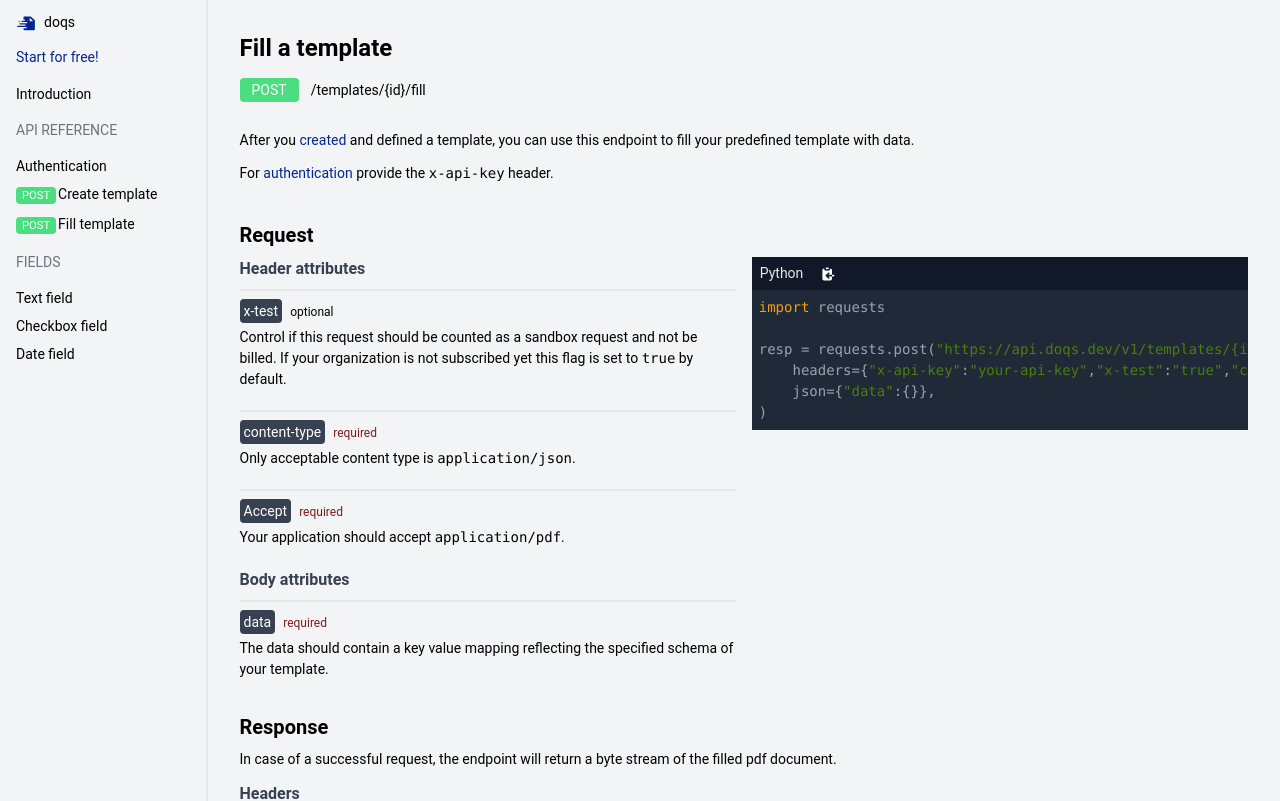
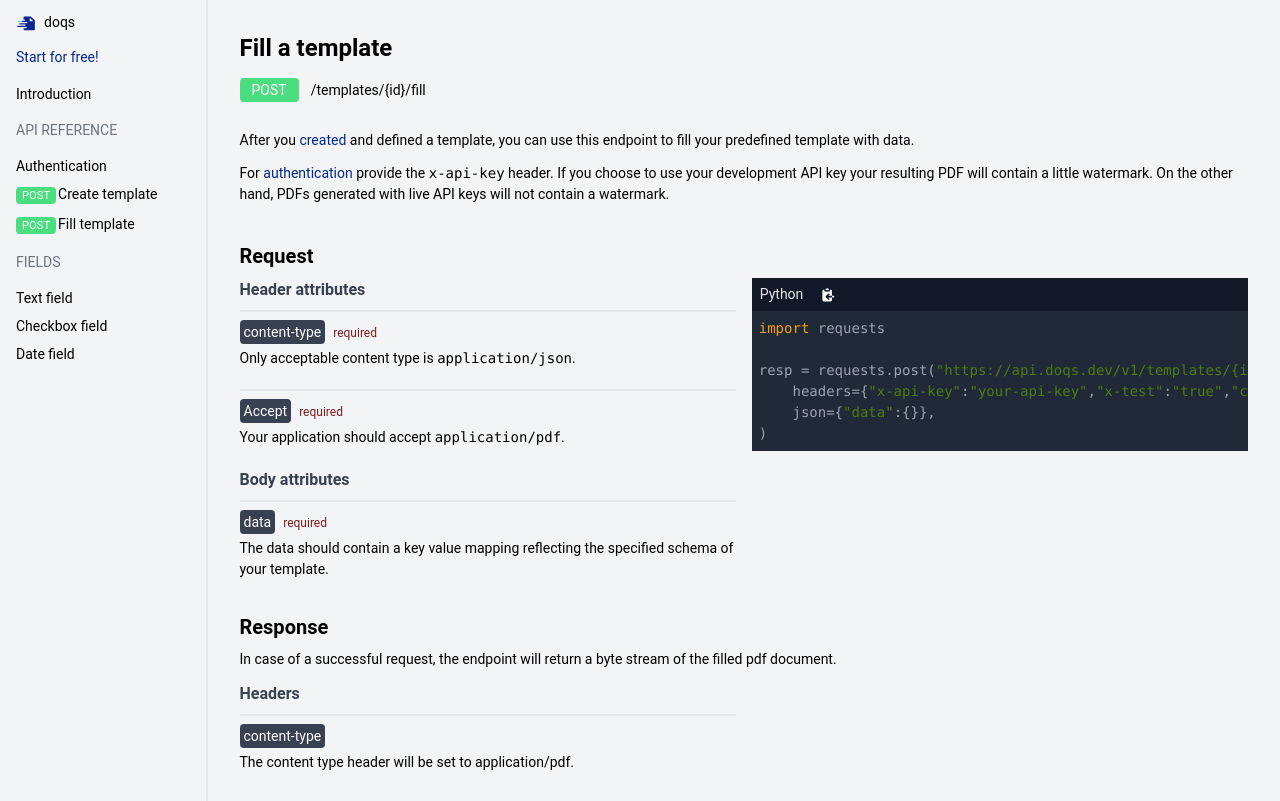
Before and after one commit to doqs-dev/docs, a Next.js app: page /api-reference/fill-template in a window 1280 px wide. Shown: the top 801 px of the page. Built offline with nearby package versions, Linux system fonts and the light colour scheme.

Commit message:
feat: remove header from fill

```diff
--- a/pages/api-reference/fill-template.mdx
+++ b/pages/api-reference/fill-template.mdx
@@ -16,7 +16,8 @@ import {Attribute} from "../../components/attribute"; import {
 
 After you [created](/api-reference/authentication) and defined a template, you can use this endpoint to fill your predefined template with data.
 
-For [authentication](/api-reference/authentication) provide the `x-api-key` header.
+For [authentication](/api-reference/authentication) provide the `x-api-key` header. If you choose to use your development API key your resulting PDF will contain a little watermark.
+On the other hand, PDFs generated with live API keys will not contain a watermark.
 
 <br/>
 
@@ -24,10 +25,6 @@ For [authentication](/api-reference/authentication) provide the `x-api-key` head
 <Grid>
     <div>
         ### Header attributes
-        <Attribute name={"x-test"} required={false}>
-            Control if this request should be counted as a sandbox request and not be billed. If your organization is not
-            subscribed yet this flag is set to `true` by default.
-        </Attribute>
         <Attribute name={"content-type"} required={true}>
             Only acceptable content type is `application/json`.
         </Attribute>
```
